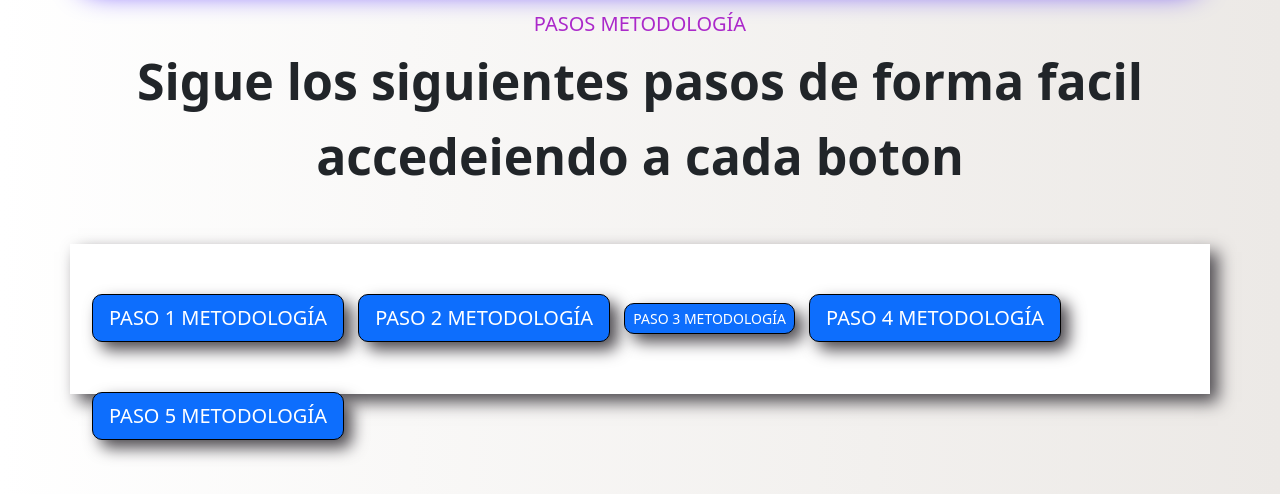
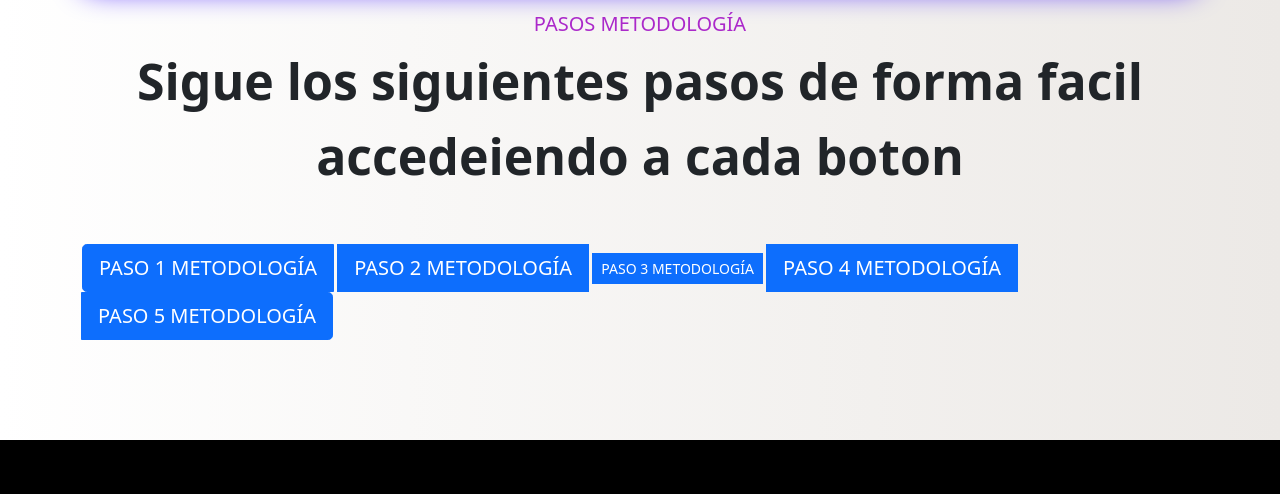
Before and after one commit to davld-R/proyectoMT, a Django app: template proyecto5/azul/templates/directory/step1.html in a window 1280 px wide. Shown: the part 688-1182 px from the top of the page. After the commit the page ends 1128 px from the top, so only its background shows below. Run offline with Django 3.2, Linux system fonts and the light colour scheme; the template is opened without the code that fills it, so the values that code supplies are empty.

Commit message:
cambios botonera

```diff
--- a/proyecto5/azul/static/css/pasos.css
+++ b/proyecto5/azul/static/css/pasos.css
@@ -2,7 +2,7 @@
 
 /*ESTILOS DE LA BOTONERA PASO A PASO*/
 
-#botonera {
+/* #botonera {
     background-color: white;
     height: 150px;
     width: 100%;
@@ -16,16 +16,16 @@
     margin-left: 10px;
     transition: 1600ms;
     box-shadow: 0.5rem 0.5rem 1rem rgb(78, 75, 80);
-}
+} */
 
-#botonera:hover button {
+/* #botonera:hover button {
     border-radius: 10px;
     background-color: #9A00BF;
     color: white;
     transition: 1600ms;
     box-shadow: 0.5rem 0.5rem 1rem rgb(48, 1, 66);
     transform: translateY(5px);
-}
+} */
 
 /*FIN BOTONERA*/
 
```
